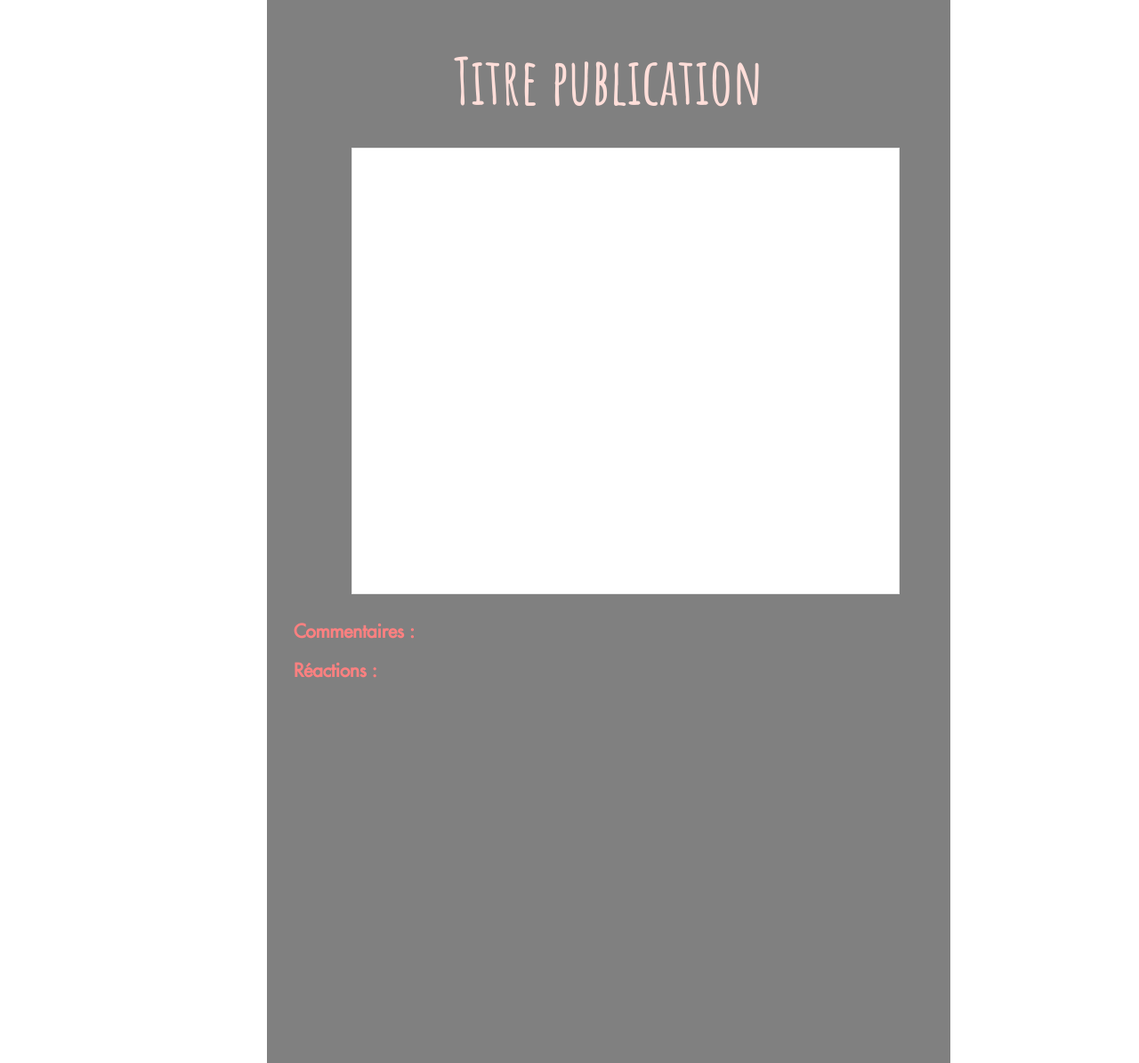
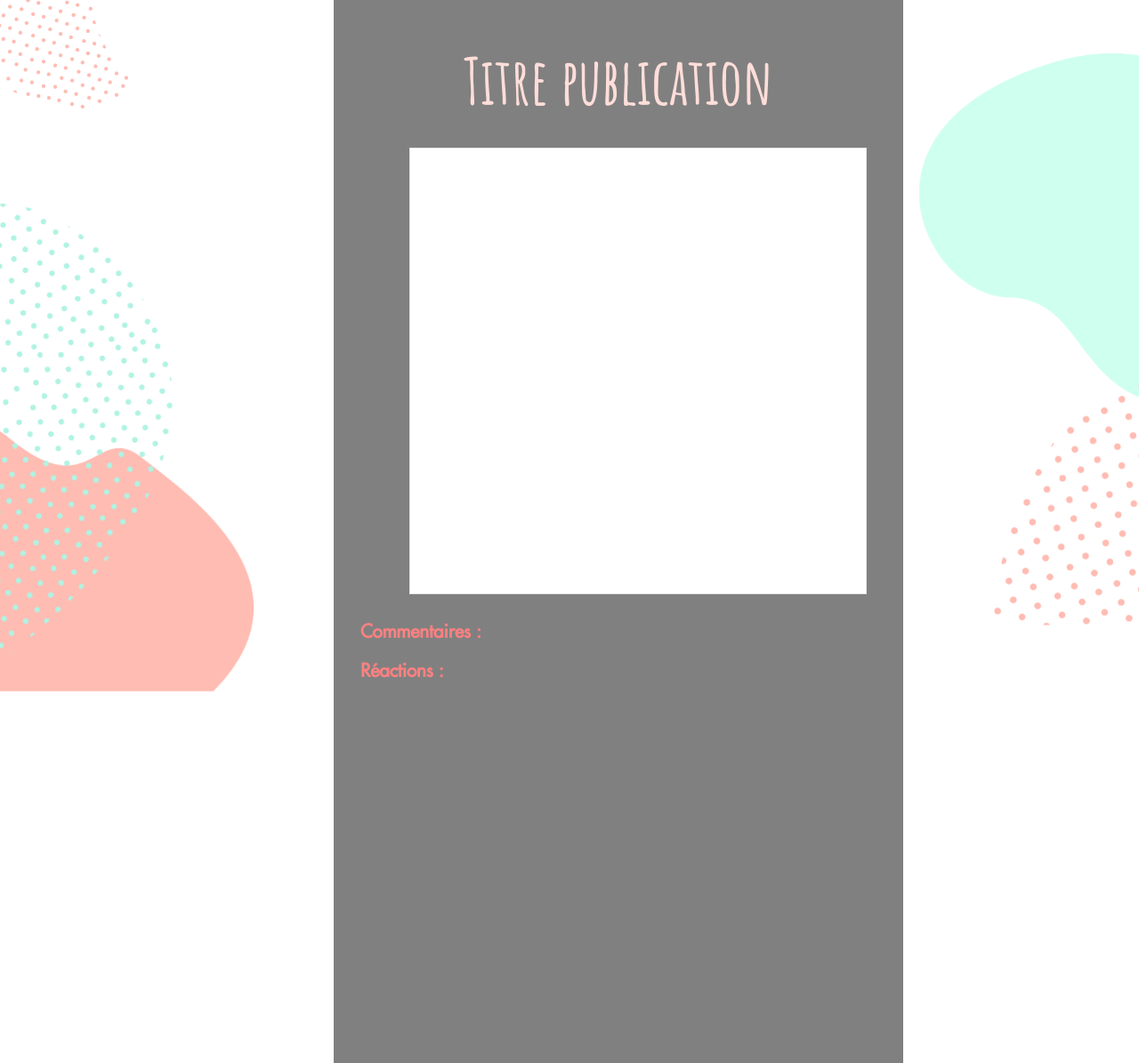
Before and after one commit to LafLaurine/imac-php-projet, a PHP site: page /publication.html in a window 1280 px wide. Shown: the whole page at 89% size. Run offline with PHP 8.4, Linux system fonts and the light colour scheme.

Commit message:
Css publication suite

```diff
--- a/WEB/CSS/style.css
+++ b/WEB/CSS/style.css
@@ -389,12 +389,12 @@ label{
 
 /* Style publication full screen*/
 #fullpublication {
-    width: 60%;
+    width: 50%;
     height: 150%;
     background: black;
     opacity: 0.5;
     position: absolute;
-    left: 300px;
+    left: 375px;
     top: -5px;
 }
 
@@ -412,7 +412,7 @@ label{
     width: 80%;
     height: 500px;
     position: relative;
-    left: 95px;
+    left: 85px;
     top: -10px;
     background: white;
     border: 1.5px solid #CECECE;
@@ -439,3 +439,27 @@ label{
     position: relative;
     left: 30px;
 }
+
+#page1 {
+    width: 15%;
+    height: auto;
+    position: fixed;
+    top: -36px;
+    left: -48px;
+}
+
+#page2 {
+    width: 50%;
+    height: auto;
+    position: fixed;
+    left: -355px;
+    top: 200px;
+}
+
+#page3 {
+    width: 40%;
+    height: auto;
+    position: fixed;
+    right: -265px;
+    top: 60px;
+}
--- a/WEB/publication.html
+++ b/WEB/publication.html
@@ -8,6 +8,9 @@
 
 <body>
 	<!-- Publication sur une nouvelle page : full screen, commantaires et réactions -->
+	<img id="page1" alt="decor fond" src="SRC/page1.png"/>
+	<img id="page2" alt="decor fond 2" src="SRC/page2.png"/>
+	<img id="page3" alt="decor fond 3" src="SRC/page3.png"/>
 	<div id="fullpublication">
 		<h2 id="titrepubli">Titre publication</h2>
 		<div id="content">
```
